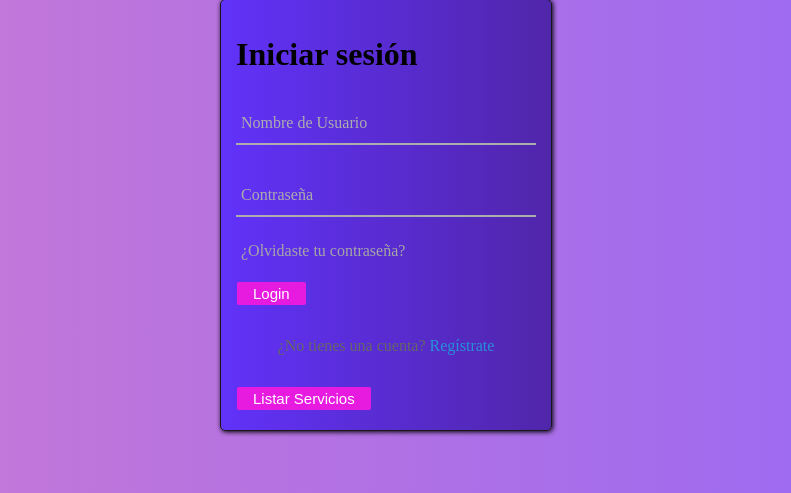
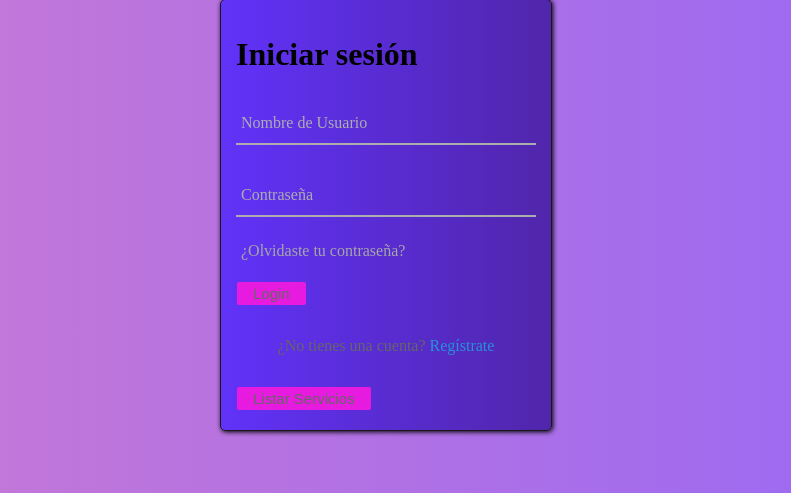
Before and after one commit to newmanwerker/TurismoES, a Django app: page /turismo/login/ in a window 1280 px wide. Shown: the part 175-668 px from the top of the page, without its empty margins (244-1035 px from the left). Run offline with Django 5.2, Linux system fonts and the light colour scheme.

Commit message:
Updated style

```diff
--- a/turismo/static/css/style.css
+++ b/turismo/static/css/style.css
@@ -103,10 +103,11 @@ form .txt_field{
     text-decoration: underline;
 }
 
+
 .button-container button {
     background-color: #e71be0; /* Color de fondo */
     border: none; /* Remueve el borde */
-    color: white; /* Color del texto */
+    color: #666666; /* Color del texto */
     padding: 3px 16px; /* Espaciado alrededor del texto */
     text-align: center; /* Alineación del texto */
     text-decoration: none; /* Remueve el subrayado */
```
